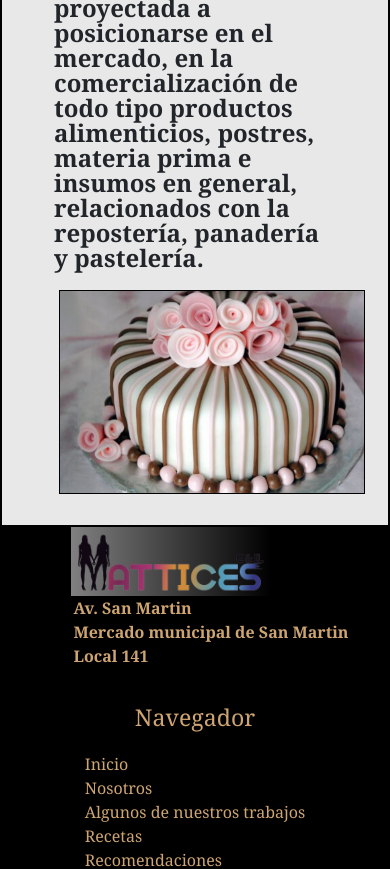
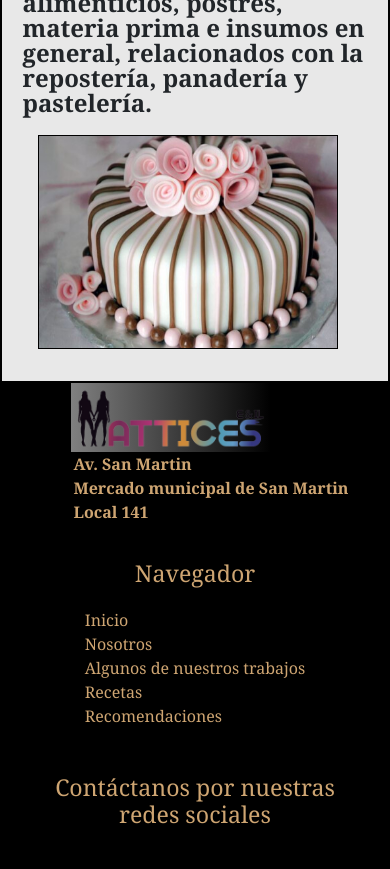
Before and after one commit to JeikerM/MATTICES, a website: page pages/nosotros.html in a window 390 px wide. Shown: the part 800-1669 px from the top of the page. Drawn offline with nearby package versions, Linux system fonts and the light colour scheme; no server answers; a web font is replaced by a local one.

Commit message:
Arreglos de Scroll

```diff
--- a/scss/tool/_base.scss
+++ b/scss/tool/_base.scss
@@ -5,9 +5,7 @@
 }
 
 body {
-    width: 100%;
     font-family:Cambria, Cochin, Georgia, Times, 'Times New Roman', serif;
-    overflow-x: hidden;
 }
 main{
     background-color: whitesmoke;
--- a/scss/tool/_main.scss
+++ b/scss/tool/_main.scss
@@ -33,7 +33,7 @@ main {
             "texto-1 texto-1 image";
         grid-template-columns: 1fr 1fr 1fr;
         & img {
-            width: 95%;
+            width: 400px;
             border: solid black 1px;
             margin-left: 25px;
             margin-right: 50px;
--- a/scss/tool/_mediaqueries.scss
+++ b/scss/tool/_mediaqueries.scss
@@ -16,6 +16,14 @@
         @include flex (column,center,center);
         &__padre{
             display: block;
+        }
+        &__img{
+            width: 100%;
+            margin-left: 10px;
+            & img{
+                width: 300px;
+                height: 214px;
+            }
         }
     }
     .contenedor-galeria__flex-card{
@@ -41,7 +49,11 @@
         }
         &__footer{
             margin: 10px;
-            @include flex (column, center, center)
+            @include flex (column, center, center);
+            height: 100%;
+        }
+        &__redes{
+             height: 70%;
         }
     }
     .recetas{
```
Also changed, not shown: pages/nosotros.html (+3 -3 lines), pages/recetas.html (+1 -0 lines), ccs/estilos.css.
